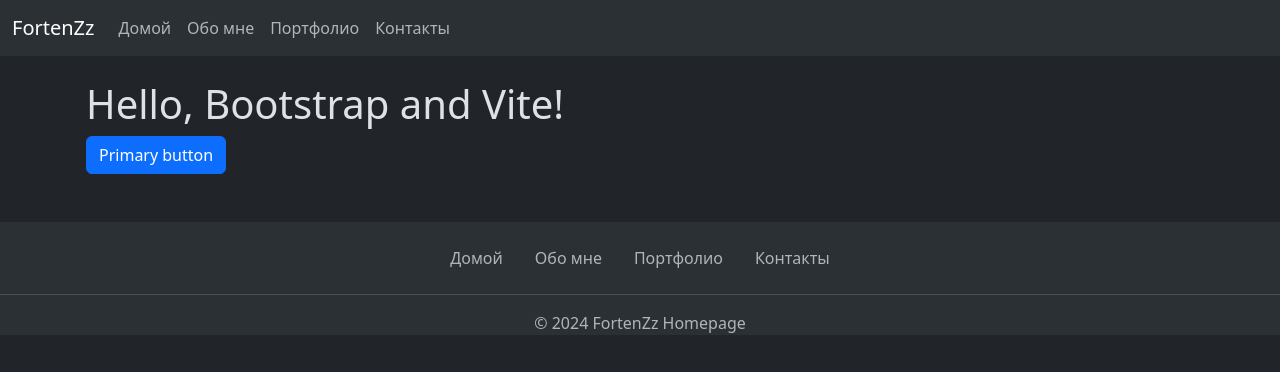
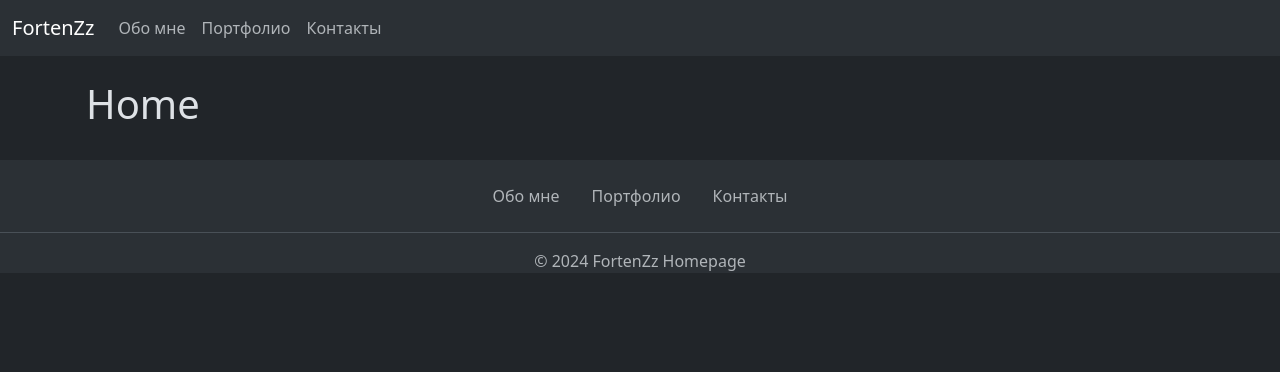
Before and after one commit to FortenZz0/fortenzz0.github.io, a website: page app/index.html in a window 1280 px wide. Drawn offline with nearby package versions, Linux system fonts and the light colour scheme; files that its build step writes are made by us from their sources.

Commit message:
Правки по внутреннему устройству сайта

```diff
--- a/app/cmp/base.html
+++ b/app/cmp/base.html
@@ -3,10 +3,7 @@
 {% include "app/cmp/header/index.html" %}
 
 
-{% set current_page_type = "home" %}
-{% set main_custom_class = "" %}
-
-<main class="{{ main_custom_class }}">
+<main class="{{ main_custom_class }} container py-4 px-3 mx-auto">
     {% block main %}
 
     {% endblock main %}
--- a/app/cmp/footer/index.html
+++ b/app/cmp/footer/index.html
@@ -1,18 +1,22 @@
 
-<footer class="bg-body-tertiary pt-3 mt-4">
-    <ul class="nav justify-content-center border-bottom pb-3 mb-3">
+<footer class="bg-body-tertiary">
+    <nav class="navbar navbar-expand-lg">
+        <ul class="nav justify-content-center border-bottom w-100 pt-2 pb-3">
             {% for item in data.navbar %}
                 {{ data.nav_item(
                     item.title,
                     item.url,
-                item.page_type,
                     item.disabled,
                     item.divider,
                     item.dropdown
                 ) }}
             {% endfor %}
         </ul>
-    <p class="text-center text-muted">© 2024 FortenZz Homepage</p>
+    </nav>
+    <p class="text-center text-muted mt-2">
+
+        <a href="/" class="text-muted nav-link">© 2024 FortenZz Homepage</a>
+    </p>
 </footer>
 
 </body>
--- a/app/cmp/header/index.html
+++ b/app/cmp/header/index.html
@@ -15,7 +15,7 @@
 	<header class="bg-body-tertiary">
 		<nav class="navbar navbar-expand-lg">
 			<div class="container-fluid">
-				<a class="navbar-brand" href="">FortenZz</a>
+				<a class="navbar-brand" href="/">FortenZz</a>
 
 				<button class="navbar-toggler btn btn-secondary" type="button" data-bs-toggle="collapse" data-bs-target="#navbarSupportedContent" aria-controls="navbarSupportedContent" aria-expanded="false" aria-label="Toggle navigation">
 						<span class="navbar-toggler-icon"></span>
--- a/app/index.html
+++ b/app/index.html
@@ -1,16 +1,6 @@
 {% extends "app/cmp/base.html" %}
 
 
-
 {% block main %}
-    {# <p>
-        Vite Starter
-    </p>
-    <p>
-        {{ data.welcome }}
-    </p> #}
-    <div class="container py-4 px-3 mx-auto">
-        <h1>Hello, Bootstrap and Vite!</h1>
-        <button class="btn btn-primary">Primary button</button>
-    </div>
+    <h1>Home</h1>
 {% endblock main %}
--- a/app/set.njk
+++ b/app/set.njk
@@ -3,42 +3,33 @@
 
 {% set navbar = [
     {
-        "title": "Домой",
-        "url": "/",
-        "page_type": "home"
-    },
-    {
         "title": "Обо мне",
-        "url": "/about.html",
-        "page_type": "about"
+        "url": "/about.html"
     },
     {
         "title": "Портфолио",
-        "url": "/portfolio.html",
-        "page_type": "portfolio"
+        "url": "/portfolio.html"
     },
     {
         "title": "Контакты",
-        "url": "/contacts.html",
-        "page_type": "contacts"
+        "url": "/contacts.html"
     }
 ] %}
 
 
 
-{% macro nav_item(title, url, page_type, disabled, divider, dropdown, is_dropdown_item=false) %}
+{% macro nav_item(title, url, disabled, divider, dropdown, is_dropdown_item=false) %}
     {% if divider %}
         <li>
             <hr class="dropdown-divider">
         </li>
     {% else %}
         <li class="{% if not is_dropdown_item %}nav_item{% endif %}{% if dropdown %} dropdown{% endif %}">
-            {% set active = " active" if page_type == current_page_type else "" %}
 
             {% if dropdown %}
                 <a class="text-muted nav-link dropdown-toggle" href="{{ url }}" role="button" data-bs-toggle="dropdown" aria-expanded="false">
             {% else %}
-                <a class="text-muted {% if is_dropdown_item %}dropdown-item{% else %}nav-link{% endif %}{{ active }}" href="{{ url }}">
+                <a class="text-muted {% if is_dropdown_item %}dropdown-item{% else %}nav-link{% endif %}" href="{{ url }}">
             {% endif %}
 
                 {{ title }}
@@ -47,7 +38,7 @@
             {% if dropdown %}
                 <ul class="dropdown-menu">
                     {% for item in dropdown %}
-                        {{ nav_item(item.title, item.url, item.page_type, item.disabled, item.divider, item.dropdown, true) }}
+                        {{ nav_item(item.title, item.url, item.disabled, item.divider, item.dropdown, true) }}
                     {% endfor %}
                 </ul>
             {% endif %}
```
Also changed, not shown: app/about.html (+1 -5 lines), app/contacts.html (+1 -5 lines), app/portfolio.html (+1 -5 lines), app/projects/f-school-bot.html (+1 -5 lines), app/projects/sea-battle-helper.html (+1 -5 lines). Lines whose indentation alone changed are shown as unchanged.
